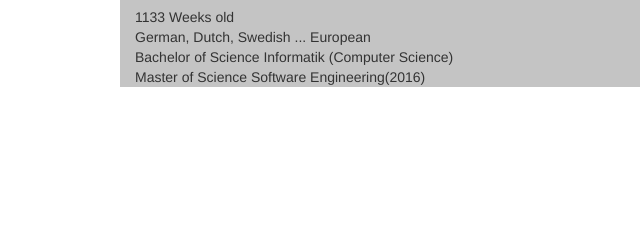
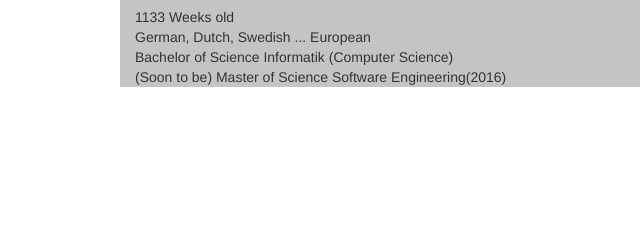
Before and after one commit to JCLengeling/Website, a plain HTML site: page index.html in a window 1280 px wide. Shown: the part 126-366 px from the top of the page, 520-1160 px from the left. Drawn offline with Linux system fonts and the light colour scheme.

Commit message:
Update index.html
corrected text

```diff
--- a/index.html
+++ b/index.html
@@ -28,7 +28,7 @@
 					<span id="age"></span> <br>
 					<span>German, Dutch, Swedish ... European</span> <br>
 					<span>Bachelor of Science Informatik (Computer Science)</span><br>
-					<span>Master of Science Software Engineering(2016)</span><br>
+					<span>(Soon to be) Master of Science Software Engineering(2016)</span><br>
 				</div>
 			</div>
 		</div>
```
